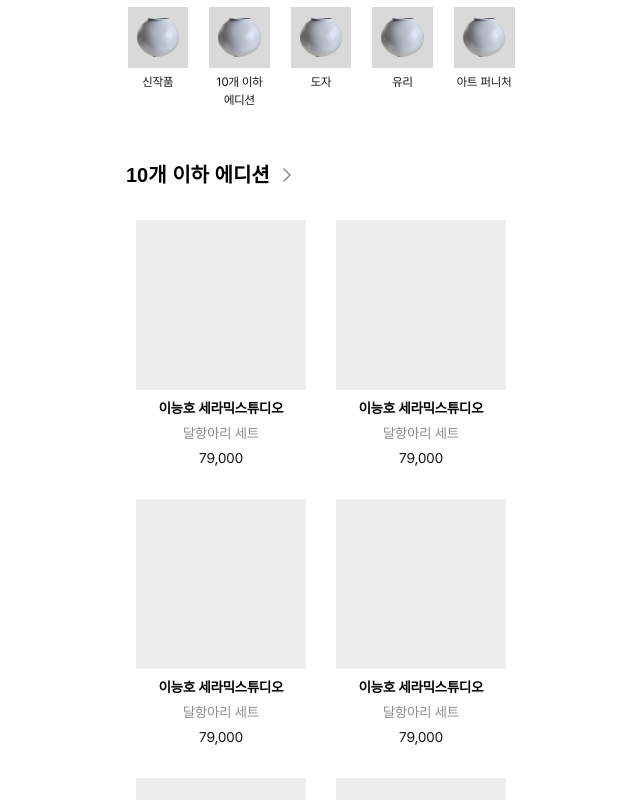
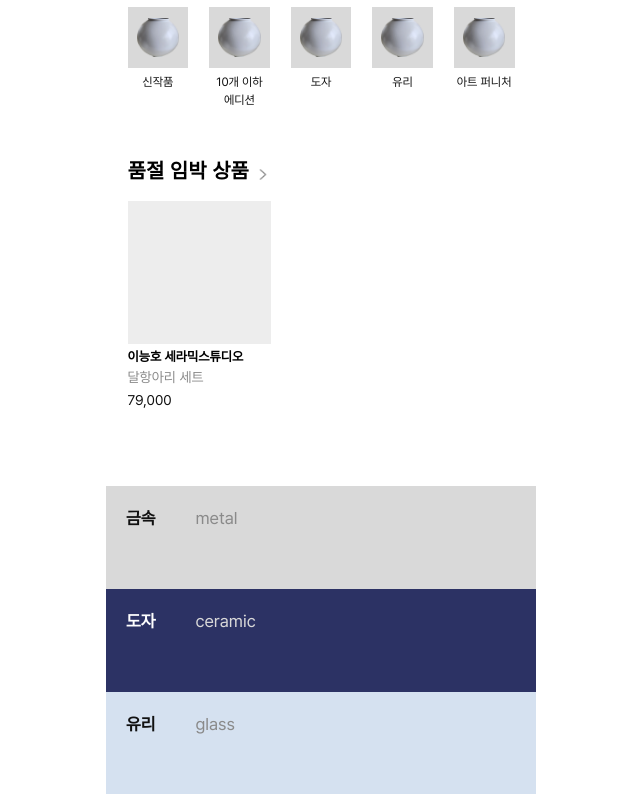
Before and after one commit to kdowon3/fouraaaa, a Next.js app in the folder fouraaaa/: page / in a window 1280 px wide. Shown: the part 600-1400 px from the top of the page, without its empty margins (319-959 px from the left). Built offline with nearby package versions, Linux system fonts and the light colour scheme.

Commit message:
fix:단위 변경 및 홈화면 오류 수정

```diff
--- a/fouraaaa/src/app/components/SoldOut.js
+++ b/fouraaaa/src/app/components/SoldOut.js
@@ -1,91 +1,104 @@
 "use client";
 
+import Link from "next/link";
+import Image from "next/image";
 import styled from "styled-components";
-import Image from "next/image";
 
-const EditionContainer = styled.div`
-  background-color: #ffffff;
+// SoldoutContainer: 최대 너비 430px, 원래 402×333px 비율(≈1.206)을 유지
+const SoldoutContainer = styled.div`
+  background-color: #FFFFFF;
   width: 100%;
   max-width: 430px;
-  padding: 30px 20px;
-  margin: 0 auto;
-  box-sizing: border-box;
+  aspect-ratio: 402 / 333;
+  padding: 7% 5%; /* 30px ≒7%, 20px ≒5% (430px 기준) */
+  display: block;
 `;
 
+// Upsection: 컨테이너 너비의 약 90%, 높이는 약 7.2%
 const Upsection = styled.div`
+  width: 90%;
+  height: 7.2%;
   display: flex;
   align-items: center;
-  margin-bottom: 20px;
 `;
 
+// TitleText: 글씨 크기는 그대로 사용
 const TitleText = styled.div`
   font-size: 20px;
   font-weight: bold;
   color: #000000;
 `;
 
+// Arrow: 14px, 10px, 8px를 각각 약 3.3%, 2.3%, 1.9%로 변환
 const Arrow = styled(Image)`
-  width: 14px;
-  height: 14px;
-  margin-left: 10px;
+  width: 3.3%;
+  height: auto;
+  margin-left: 2.3%;
+  margin-top: 1.9%;
 `;
 
+// ProductContainer: 너비 100%, margin-top 약 5%
 const ProductContainer = styled.div`
-  display: grid;
-  grid-template-columns: repeat(2, 1fr);
-  gap: 10px;
+  width: 100%;
+  margin-top: 5%;
+  margin-left: auto;
+  display: flex;
 `;
 
+// ProductCards: 원래 150px ≒ 37% (150/402)로 설정
 const ProductCards = styled.div`
-  background-color: #ffffff;
+  width: 37%;
   display: flex;
   flex-direction: column;
-  align-items: center;
-  padding: 10px;
-  box-sizing: border-box;
+
 `;
 
+// ProductsPhoto: ProductCards 전체 너비, 정사각형 유지
 const ProductsPhoto = styled.div`
   width: 100%;
   aspect-ratio: 1;
-  background-color: #ededed;
+  background-color: #EDEDED;
 `;
 
+// ProductInfo: ProductCards의 너비의 약 83% (125/150)
 const ProductInfo = styled.div`
-  width: 100%;
-  margin-top: 8px;
-  text-align: center;
-  font-family: 'Pretendard', sans-serif;
+  width: 83%;
+  display: block;
+  margin-top: 2%;
+  margin-left: 0%;
 `;
 
+// 내부 텍스트들: ProductInfo나 ProductCards의 너비에 맞게 비율로 설정
 const Company = styled.div`
-  font-size: 14px;
+  width: 100%;
+  font-size: 13px;
+  font-family: 'Pretendard';
   font-weight: bold;
   color: #000000;
 `;
-
 const ProductName = styled.div`
+  width: 72%;  /* 약 108px/150px */
   font-size: 14px;
-  color: #8a8a8a;
-  margin-top: 4px;
+  font-family: 'Pretendard';
+  color: #8A8A8A;
+`;
+const Price = styled.div`
+  width: 72%;
+  font-size: 14px;
+  font-family: 'Pretendard';
+  color: #111111;
+  margin-top: 2%;
 `;
 
-const Price = styled.div`
-  font-size: 14px;
-  color: #111111;
-  margin-top: 4px;
-`;
-
-export default function TenEdition() {
+export default function Soldout() {
   return (
-    <EditionContainer>
+    <SoldoutContainer>
         <Upsection>
-        <TitleText>10개 이하 에디션</TitleText>
+            <TitleText>품절 임박 상품</TitleText>
             <Arrow src="/images/right-arrow.png" alt="화살표" width={14} height={14} />
         </Upsection>
         <ProductContainer>
-        {[...Array(6)].map((_, index) => (
-          <ProductCards key={index}>
+            <ProductCards>
                 <ProductsPhoto />
                 <ProductInfo>
                     <Company>이능호 세라믹스튜디오</Company>
@@ -93,8 +106,7 @@ export default function TenEdition() {
                     <Price>79,000</Price>
                 </ProductInfo>
             </ProductCards>
-        ))}
         </ProductContainer>
-    </EditionContainer>
+    </SoldoutContainer>
   );
 }
```
Lines whose indentation alone changed are shown as unchanged.
